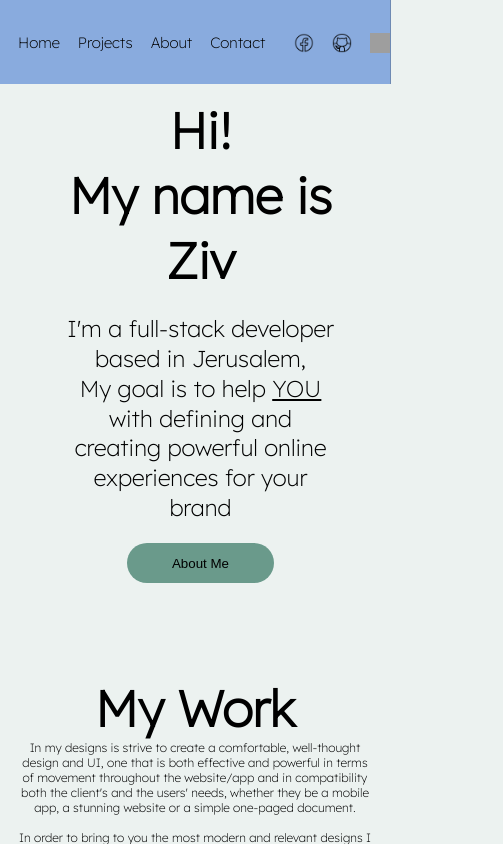
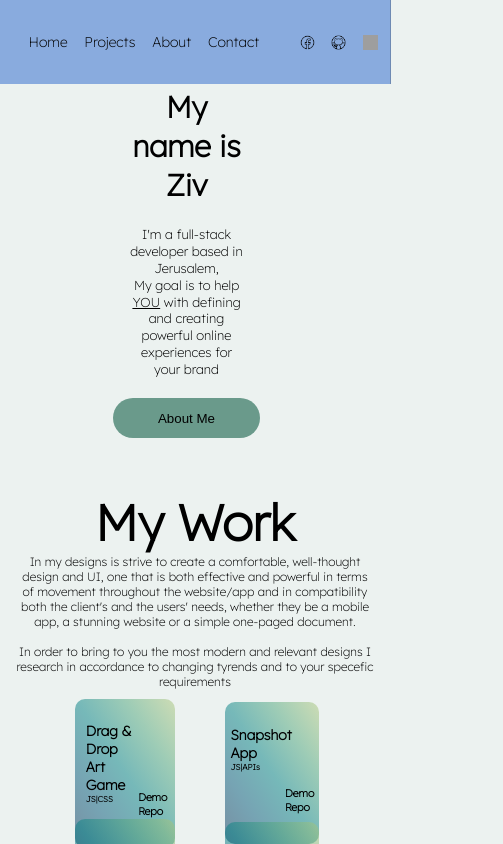
Before and after one commit to zifftalmon/zivPortfolio.github.io, a React (Create React App) app in the folder ziv-portfolio/: page / in a window 390 px wide. Shown: the top 844 px of the page, 503 px wide, since content can reach past the window. Built offline with nearby package versions, Linux system fonts and the light colour scheme; grey boxes are pictures that could not be loaded; a web font is replaced by a local one.

Commit message:
first drafts of media queries complete

```diff
--- a/ziv-portfolio/src/styles/About.css
+++ b/ziv-portfolio/src/styles/About.css
@@ -4,7 +4,6 @@
     justify-content: space-between;
     margin: 3em 0;
     padding: 4em;
-
 }
 .aboutPara {
     display: flex;
@@ -118,6 +117,7 @@
         justify-content: center;
         text-align: center;
         align-self: center;
+        margin: 0;
     }
     .imgDivPara p {
         align-self: center;
--- a/ziv-portfolio/src/styles/Contact.css
+++ b/ziv-portfolio/src/styles/Contact.css
@@ -50,3 +50,24 @@
     border-radius: 50%;
     margin-right: 1.5em;
 }
+
+@media screen and (min-width: 320px) and (max-width: 667px) {
+    .contact img {
+        width: 50px;
+        height: 50px;
+    }
+    .contactContainer {
+        margin: 0;
+    }
+    .contactContainer h2{
+        font-size: 13px;
+    }
+    .contactContainer h3 {
+        font-size: 11px;
+    }
+    .contactContainer ul li > a > img {
+        margin: 1.5em 2em;
+        width: 30px;
+        height: 30px;
+    }
+}
--- a/ziv-portfolio/src/styles/Home.css
+++ b/ziv-portfolio/src/styles/Home.css
@@ -45,17 +45,18 @@
         justify-content: center;
         align-items: center;
         padding-top: 14em;
-        margin-left: -5em;
-        width: 70vw;
-        height: 30vh;
+        margin-left: -1em;
+        width: 30vw;
+        height: 7vh;
         line-height: 1.3;
     }
     .homeIntro h1 {
         text-align: center;
-        font-size: 50px
+        font-size: 30px
     }
     .homeIntro p {
         width: 100%;
+        font-size: 13px;
         text-align: center;
     }
 }
--- a/ziv-portfolio/src/styles/Nav.css
+++ b/ziv-portfolio/src/styles/Nav.css
@@ -39,7 +39,7 @@
         flex-direction: row;
         width: 100%;
         height: 10vh;
-        justify-content: space-between;
+        justify-content: space-around;
         align-items: center;
     }
     .nav ul {
@@ -47,13 +47,13 @@
         justify-content: center;
     }
     .nav ul li {
-        font-size: 15px;
+        font-size: 14px;
         margin-left: 1.2em;
         margin-top: 0;
     }
     .nav ul li a img{
-        width: 20px;
-        height: 20px;
+        width: 15px;
+        height: 15px;
         margin-top: 0.4em;
         margin-left: 0;
     }
--- a/ziv-portfolio/src/styles/Project.css
+++ b/ziv-portfolio/src/styles/Project.css
@@ -86,6 +86,7 @@
         flex-direction: column;
         align-items: center;
         justify-content: center;
+        margin-top: 3em;
     }
     .projectPara {
         margin: 1em;
```
